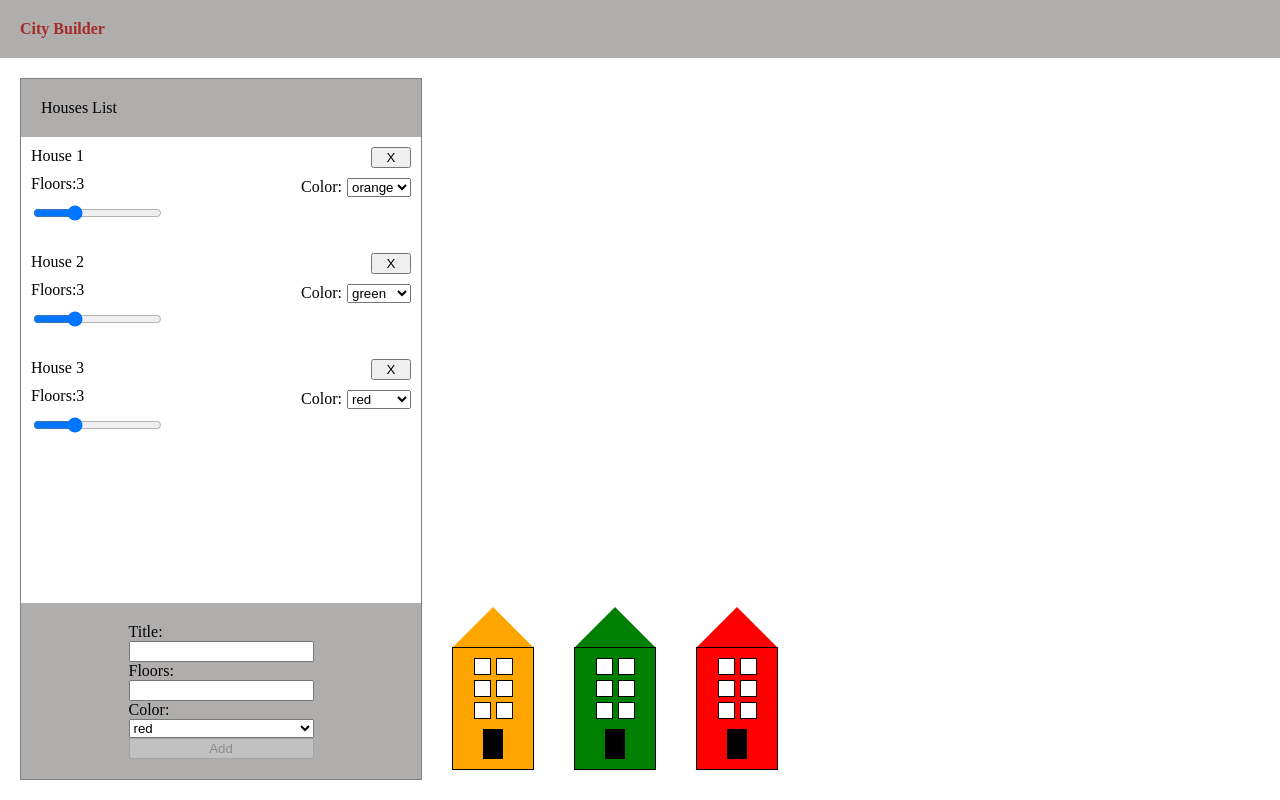
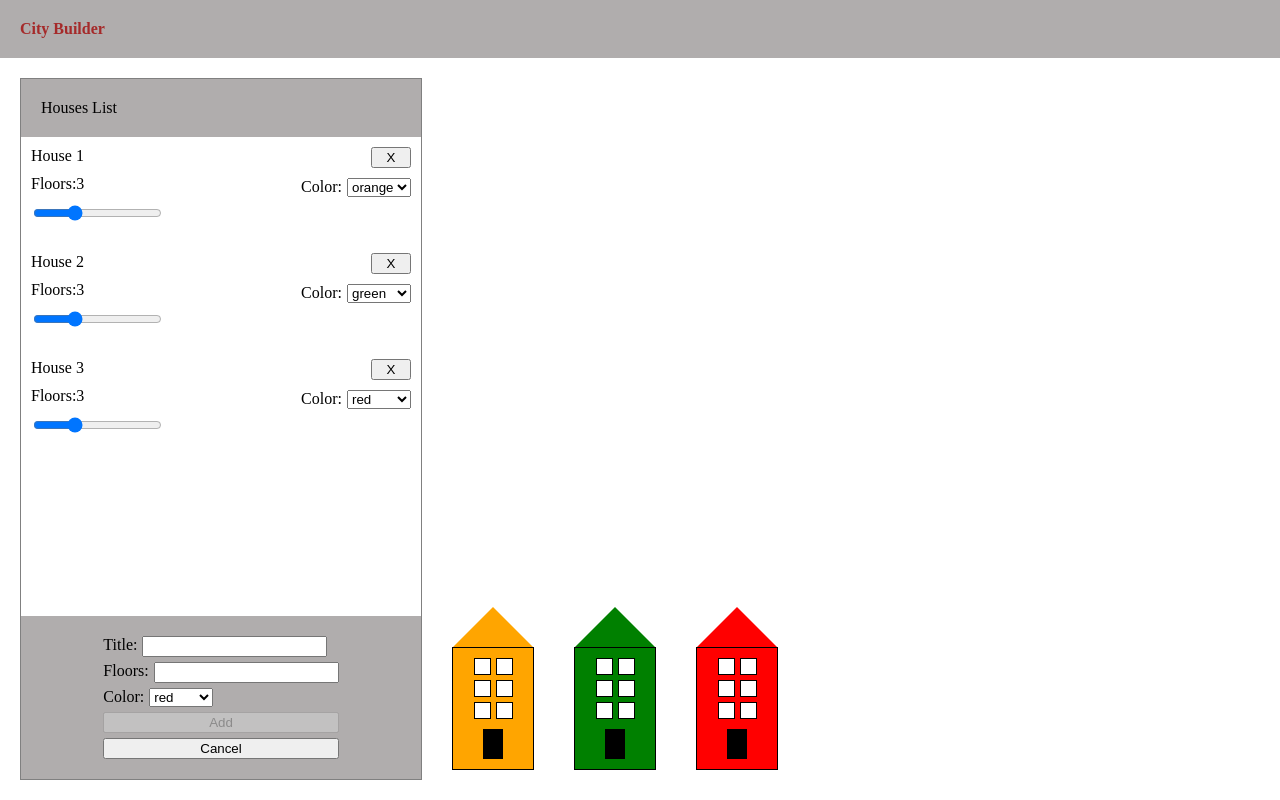
Before and after one commit to lulzimz/city-builder, a React (Vite) app: page / in a window 1280 px wide. Both pictures are taken after a click on the button "Build new house". Built offline with nearby package versions, Linux system fonts and the light colour scheme.

Commit message:
[style]: fixed

```diff
--- a/src/components/HousesList/HousesList.jsx
+++ b/src/components/HousesList/HousesList.jsx
@@ -98,13 +98,17 @@ const Footer = () => {
       {!createNewHouse ? (
         <button onClick={() => setCreateNewHouse(true)}>Build new house</button>
       ) : (
-        <Flex vertical>
+        <Flex vertical gap={5}>
+          <Flex gap={5}>
             Title:
             <input
               onChange={(e) =>
                 setNewHouse((p) => ({ ...p, title: e.target.value }))
               }
             />
+          </Flex>
+
+          <Flex gap={5}>
             Floors:
             <input
               type="number"
@@ -114,6 +118,9 @@ const Footer = () => {
                 setNewHouse((p) => ({ ...p, floors: floor > 10 ? 10 : floor }));
               }}
             />
+          </Flex>
+
+          <Flex gap={5}>
             Color:
             <select
               onChange={(e) =>
@@ -129,12 +136,16 @@ const Footer = () => {
                 />
               ))}
             </select>
+          </Flex>
+
           <button
             disabled={Object.values(newHouse).length !== 3}
             onClick={handleAddHouse}
           >
             Add
           </button>
+
+          <button onClick={() => setCreateNewHouse(false)}>Cancel</button>
         </Flex>
       )}
     </Flex>
```
Lines whose indentation alone changed are shown as unchanged.
